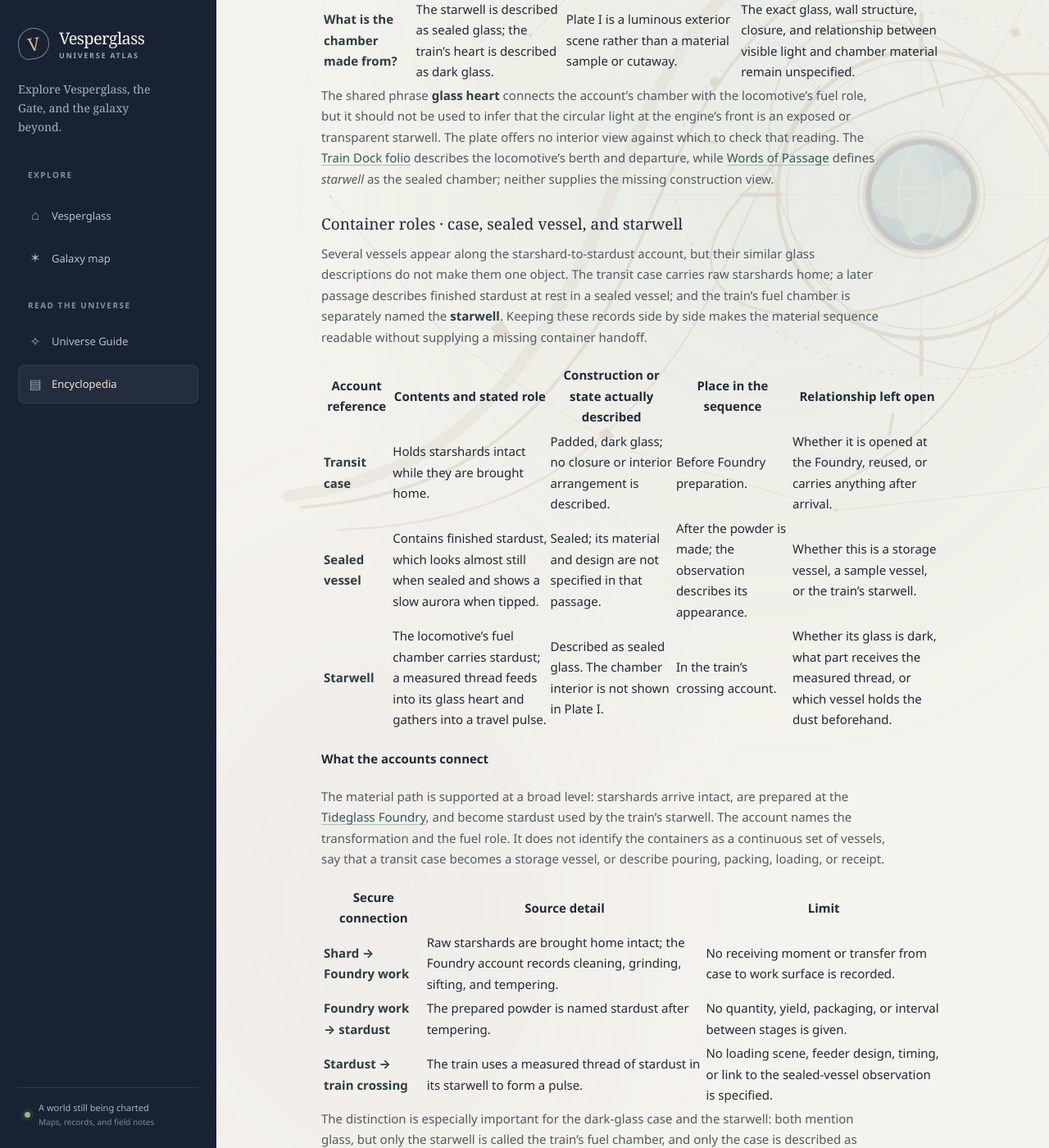
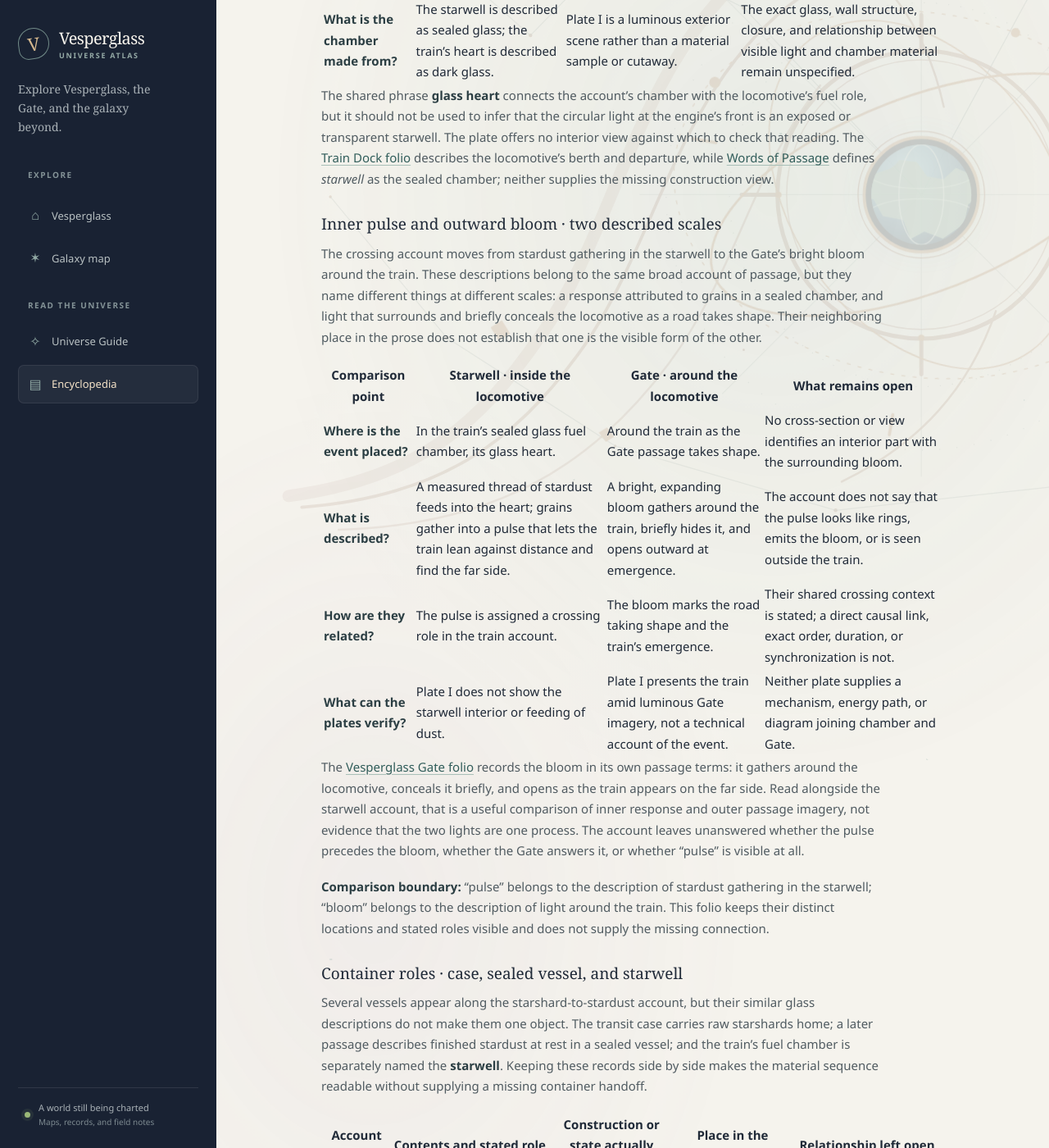
Before and after one commit to vesperglass/vesperglass.github.io, a Jekyll site: the page built from library/starshards.md, in a window 1280 px wide and 1400 px high, scrolled down 5763 px. Shown: the whole window at 82% size. Built offline with Jekyll 4.4.1, drawn with Linux system fonts in a browser that asks for light colours.

Commit message:
Compare starwell pulse with Gate bloom

```diff
--- a/assets/site.js
+++ b/assets/site.js
@@ -4,7 +4,7 @@
     { title: "Galaxy Chart", url: "/explore/#galaxy", summary: "Consult the stars and read about the planets in their systems.", terms: "galaxy stars planets systems exploration survey worlds map" },
     { title: "Universe Guide", url: "/universe/", summary: "A guide to known space, materials, vessels, and the train's passage through the Gate.", terms: "universe guide atlas galaxy worlds systems starshards stardust train expeditions" },
     { title: "Universe Encyclopedia", url: "/library/", summary: "An illustrated reference to the places, materials, and journeys of Vesperglass.", terms: "library encyclopedia atlas universe reference book" },
-    { title: "Starshards & the Gate Train", url: "/library/starshards/", summary: "A field account of starshards and stardust, with a container-role comparison separating the transit case, unnamed sealed vessel, and train's starwell.", terms: "starshard stardust starwell fuel crystal mineral transit case padded dark glass case label sealed vessel aurora pulse Foundry grinding sifting tempering locomotive train Gate crossing chamber glass heart mechanism contents container role transfer loading receipt" },
+    { title: "Starshards & the Gate Train", url: "/library/starshards/", summary: "A field account of starshards and stardust, with source-aware comparisons of the transit case, sealed vessel, train's starwell pulse, and Gate bloom.", terms: "starshard stardust starwell fuel crystal mineral transit case padded dark glass case label sealed vessel aurora pulse Gate bloom outward expanding light conceal train inner outer event timing cause mechanism Foundry grinding sifting tempering locomotive crossing chamber glass heart contents container role transfer loading receipt" },
     { title: "Vesperglass Workshop", url: "/library/workshop/", summary: "The central home platform, with a proposed cutaway inventory and a comparison of the spoken departure custom with the blank Train Dock docket.", terms: "workshop home making gathering table tools blueprint plan sheet cabinet vessel glassware wall tool cutaway inventory departure custom Name the passage destination spoken keepers Train Dock docket record passenger names origin route" },
     { title: "Threshold House", url: "/library/threshold-house/", summary: "A named platform with proposed interior and plan readings, arrival phrases, sound notes, and a comparison distinguishing the Gate's place-name from an unnamed crossing.", terms: "threshold house arrival passage shelter interior plan concordance arch bench lamp niches axis floor plan elevation threshold opening phrases greetings room sounds acoustic Shall we leave the crossing unnamed Vesperglass Gate place name proper noun event identity unnamed crossing traveler itinerary" },
     { title: "Tideglass Foundry", url: "/library/tideglass-foundry/", summary: "The recorded making of stardust, reconstructed tools, and a source-aware bridge from tempering to its separate starwell use.", terms: "tideglass foundry starshards stardust refining craft mill process cleaning grinding mirrored plates sifting tempering resonance plate II tools starwell sealed glass heart measured thread pulse quiet color Gate low singing resonance transfer batch loading quantity" },
--- a/library/starshards.md
+++ b/library/starshards.md
@@ -132,6 +132,21 @@ Plate I shows the locomotive from outside as it passes through the Gate's bloom.
 
 The shared phrase **glass heart** connects the account's chamber with the locomotive's fuel role, but it should not be used to infer that the circular light at the engine's front is an exposed or transparent starwell. The plate offers no interior view against which to check that reading. The [Train Dock folio]({{ '/library/train-dock/' | relative_url }}) describes the locomotive's berth and departure, while [Words of Passage]({{ '/library/words-of-passage/' | relative_url }}) defines *starwell* as the sealed chamber; neither supplies the missing construction view.
 
+### Inner pulse and outward bloom · two described scales
+
+The crossing account moves from stardust gathering in the starwell to the Gate's bright bloom around the train. These descriptions belong to the same broad account of passage, but they name different things at different scales: a response attributed to grains in a sealed chamber, and light that surrounds and briefly conceals the locomotive as a road takes shape. Their neighboring place in the prose does not establish that one is the visible form of the other.
+
+| Comparison point | Starwell · inside the locomotive | Gate · around the locomotive | What remains open |
+| --- | --- | --- | --- |
+| **Where is the event placed?** | In the train's sealed glass fuel chamber, its glass heart. | Around the train as the Gate passage takes shape. | No cross-section or view identifies an interior part with the surrounding bloom. |
+| **What is described?** | A measured thread of stardust feeds into the heart; grains gather into a pulse that lets the train lean against distance and find the far side. | A bright, expanding bloom gathers around the train, briefly hides it, and opens outward at emergence. | The account does not say that the pulse looks like rings, emits the bloom, or is seen outside the train. |
+| **How are they related?** | The pulse is assigned a crossing role in the train account. | The bloom marks the road taking shape and the train's emergence. | Their shared crossing context is stated; a direct causal link, exact order, duration, or synchronization is not. |
+| **What can the plates verify?** | Plate I does not show the starwell interior or feeding of dust. | Plate I presents the train amid luminous Gate imagery, not a technical account of the event. | Neither plate supplies a mechanism, energy path, or diagram joining chamber and Gate. |
+
+The [Vesperglass Gate folio]({{ '/library/vesperglass-gate/' | relative_url }}) records the bloom in its own passage terms: it gathers around the locomotive, conceals it briefly, and opens as the train appears on the far side. Read alongside the starwell account, that is a useful comparison of inner response and outer passage imagery, not evidence that the two lights are one process. The account leaves unanswered whether the pulse precedes the bloom, whether the Gate answers it, or whether “pulse” is visible at all.
+
+**Comparison boundary:** “pulse” belongs to the description of stardust gathering in the starwell; “bloom” belongs to the description of light around the train. This folio keeps their distinct locations and stated roles visible and does not supply the missing connection.
+
 ### Container roles · case, sealed vessel, and starwell
 
 Several vessels appear along the starshard-to-stardust account, but their similar glass descriptions do not make them one object. The transit case carries raw starshards home; a later passage describes finished stardust at rest in a sealed vessel; and the train's fuel chamber is separately named the **starwell**. Keeping these records side by side makes the material sequence readable without supplying a missing container handoff.
```
Also changed, not shown: ENCYCLOPEDIA_BACKLOG.md (+3 -1 lines), library.md (+1 -1 lines), library/changelog.md (+1 -0 lines).
